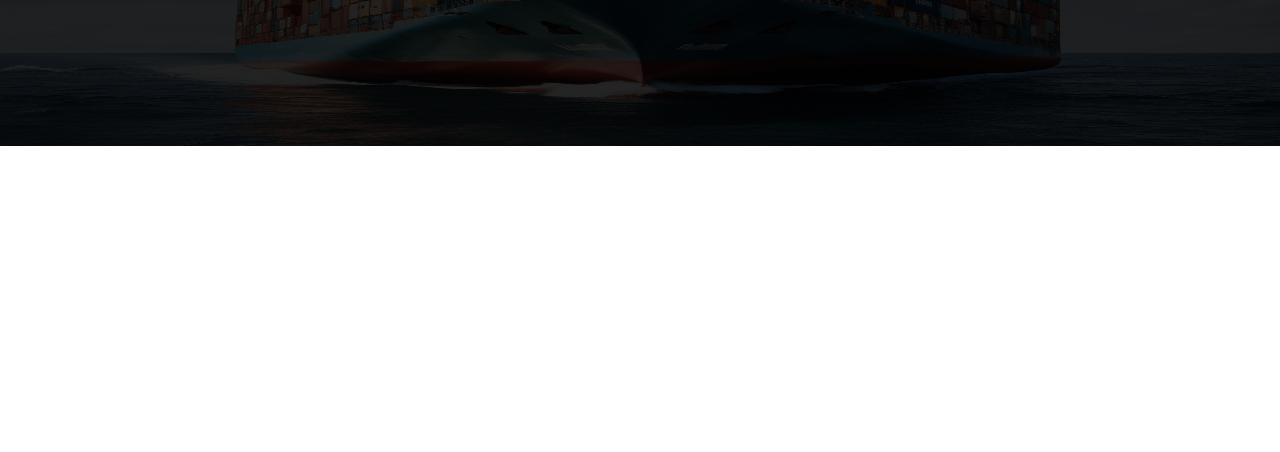
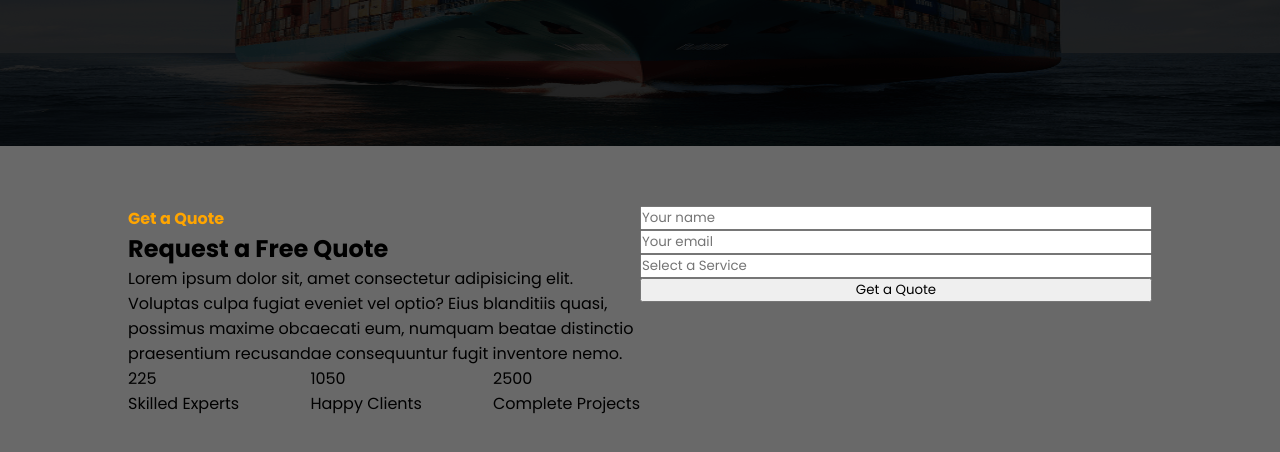
Before and after one commit to Fabricio3237Goncalves/refo-o-20-01-25, a plain HTML site: page index.html in a window 1280 px wide. Shown: the part 414-866 px from the top of the page. Before the commit the page ends 800 px from the top, so only its background shows below. Drawn offline with Linux system fonts and the light colour scheme.

Commit message:
TarefadeCasa

```diff
--- a/index.html
+++ b/index.html
@@ -54,5 +54,37 @@
             </div>
         </div>
     </section>
+
+    <section id="container">
+        <div id="text2">
+            <div id="service1">
+                <h4> Get a Quote</h4>
+                <h1> Request a Free Quote</h1>
+                <p>Lorem ipsum dolor sit, amet consectetur adipisicing elit. Voluptas culpa fugiat eveniet vel optio? Eius blanditiis quasi, possimus maxime obcaecati eum, numquam beatae distinctio praesentium recusandae consequuntur fugit inventore nemo.</p>
+            </div>
+            <div id="service2">
+                <div id="divisors">
+                    <span>225</span>
+                    <p>Skilled Experts</p>
+                </div>
+                <div>
+                    <span>1050</span>
+                    <p>Happy Clients</p>
+                </div>
+                <div>
+                    <span>2500</span>
+                    <p>Complete Projects</p>
+                </div>
+            </div>
+        </div>
+        <div id="form">
+            <input type="text" placeholder="Your name">
+            <input type="email" placeholder="Your email">
+            <input type="number" name="" placeholder="Select a Service">
+            <button>Get a Quote</button>
+        </div>
+    </section>
+
+
 </body>
 </html>
--- a/style.css
+++ b/style.css
@@ -74,6 +74,7 @@ section{
 #banner{
     display: flex;
     width: 100vw;
+    height: 60vh;
 }
 
 #texts{
@@ -138,6 +139,39 @@ section{
 
 }
 
+#container{
+    display: flex;
+    align-items: center;
+    justify-content: center;
+    width: 100vw;
+    height: 65vh;
+    background-color:dimgrey;
+    opacity: 100%;
+
+}
+
+#text2{
+    width: 40vw;
+    height: 50vh;
+}
+#form{
+    display: flex;
+    flex-direction: column;
+    width: 40vw;
+    height: 50vh;
+}
+
+#service1 h4{
+    color: orange;
+
+
+}
+
+#service2{
+    display: flex;
+    width: 40vw;
+    justify-content: space-between;
+}
 
 /* Como linkar css
 Seletores
```
